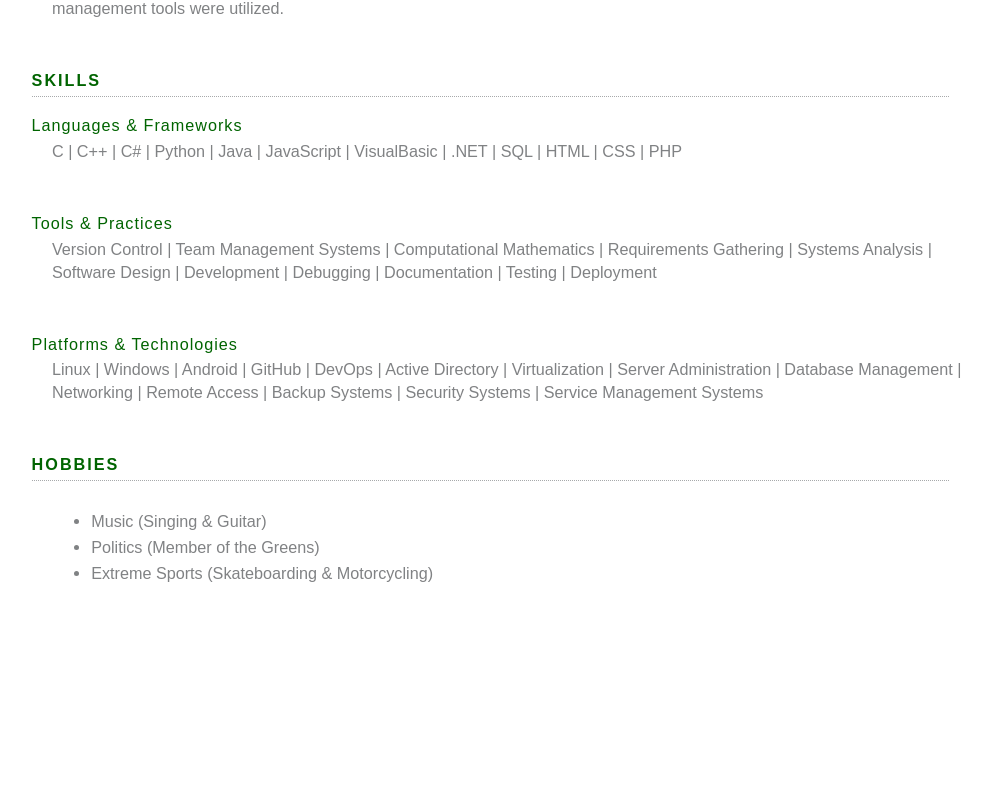
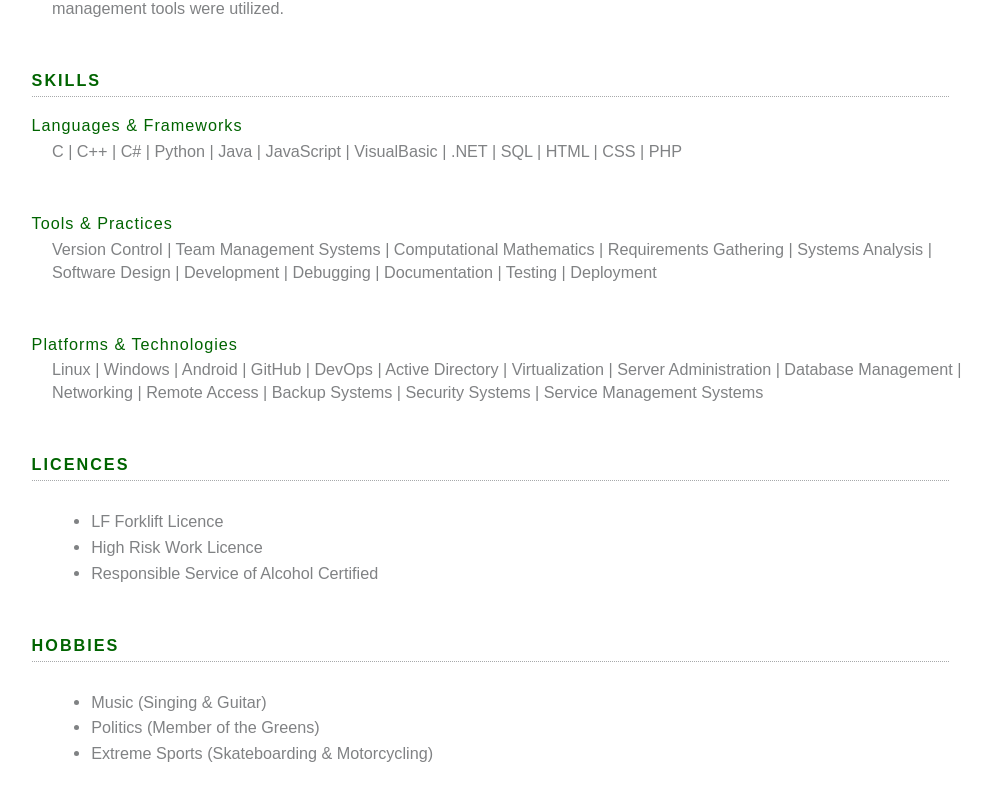
Before and after one commit to lreynolds188/Portfolio, a Next.js app: page /resume in a window 1280 px wide. Shown: the part 1904-2705 px from the top of the page, without its empty margins (99-1090 px from the left). Built offline with nearby package versions, Linux system fonts and the light colour scheme.

Commit message:
Update resume.js

```diff
--- a/pages/resume.js
+++ b/pages/resume.js
@@ -64,7 +64,12 @@ export default function Home() {
           <br />
           <p className={styles.primaryTitles}>Platforms & Technologies</p>
           <p className={styles.categoryDescription}>Linux | Windows | Android | GitHub | DevOps | Active Directory | Virtualization | Server Administration | Database Management | Networking | Remote Access | Backup Systems | Security Systems | Service Management Systems</p>
-
+          <h2 className={styles.categoryHeaders}>Licences</h2><hr /><br/>
+          <ul>
+            <li className={styles.categoryDescription}>LF Forklift Licence</li>
+            <li className={styles.categoryDescription}>High Risk Work Licence</li>
+            <li className={styles.categoryDescription}>Responsible Service of Alcohol Certified</li>
+          </ul>
           <h2 className={styles.categoryHeaders}>Hobbies</h2><hr /><br/>
           <ul>
             <li className={styles.categoryDescription}>Music (Singing & Guitar)</li>
```
